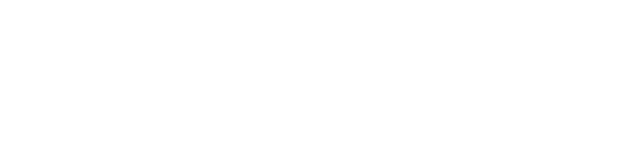
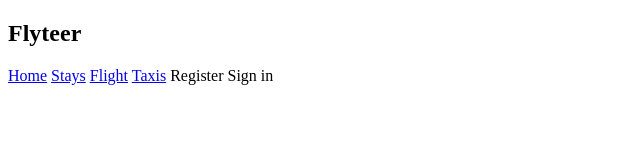
Before and after one commit to husseinassidi/flyteer_frontend, a plain HTML site: page index.html in a window 1280 px wide. Shown: the whole page, without its empty margins (0-640 px from the left). Drawn offline with Linux system fonts and the light colour scheme.

Commit message:
setiing the nav bar in  html file

```diff
--- a/index.html
+++ b/index.html
@@ -6,6 +6,17 @@
     <title>Taxi Booking</title>
 </head>
 <body>
-
+    <header>
+        <h2 class="logo">Flyteer</h2>
+        <nav class="navigation">
+            <a href="#" >Home</a>
+            <a href="#">Stays</a>
+            <a href="#">Flight</a>
+            <a href="#" class="active">Taxis</a>
+            <a  onclick="signUp()" class="button">Register</a>
+            <a  onclick="signIn()" class="button">Sign in</a>
+        </nav>
+        <div class="menu-toggle" onclick="toggleMenu()"></div>
+    </header>
 </body>
 </html>
```
